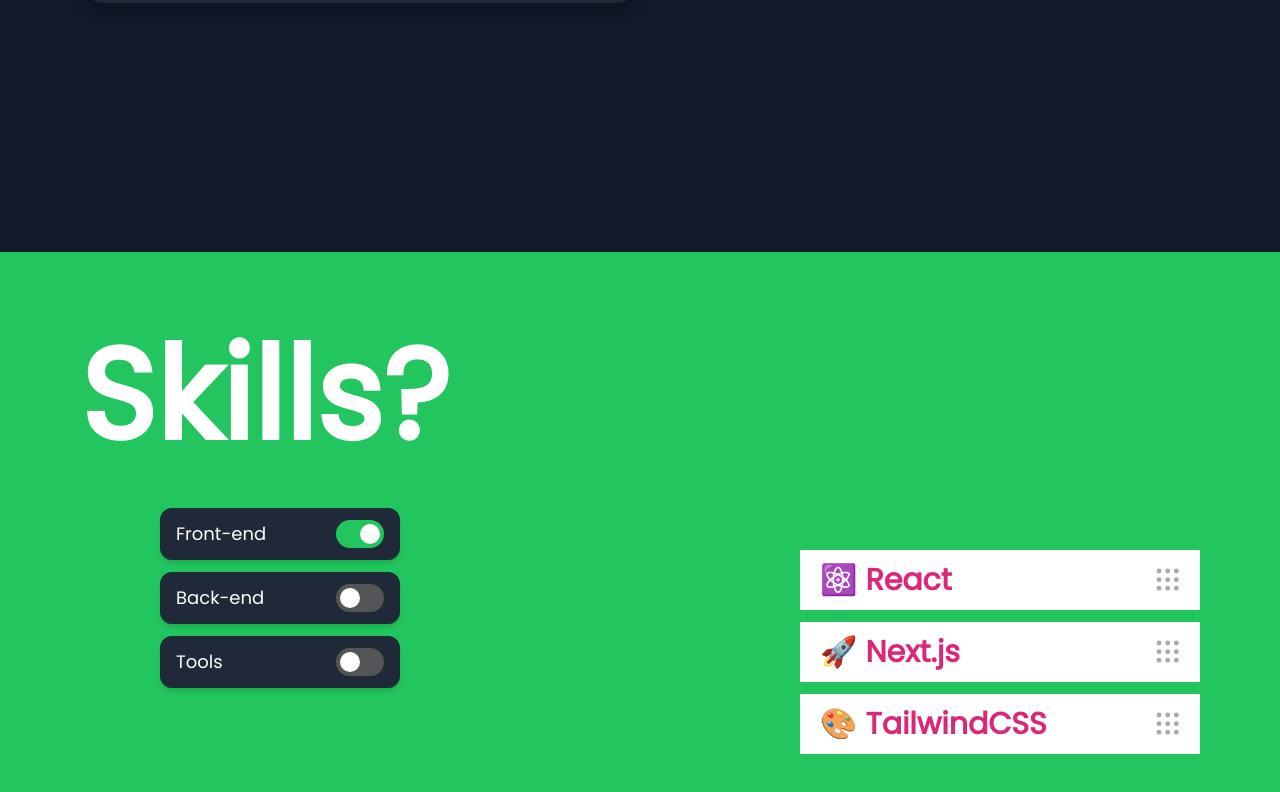
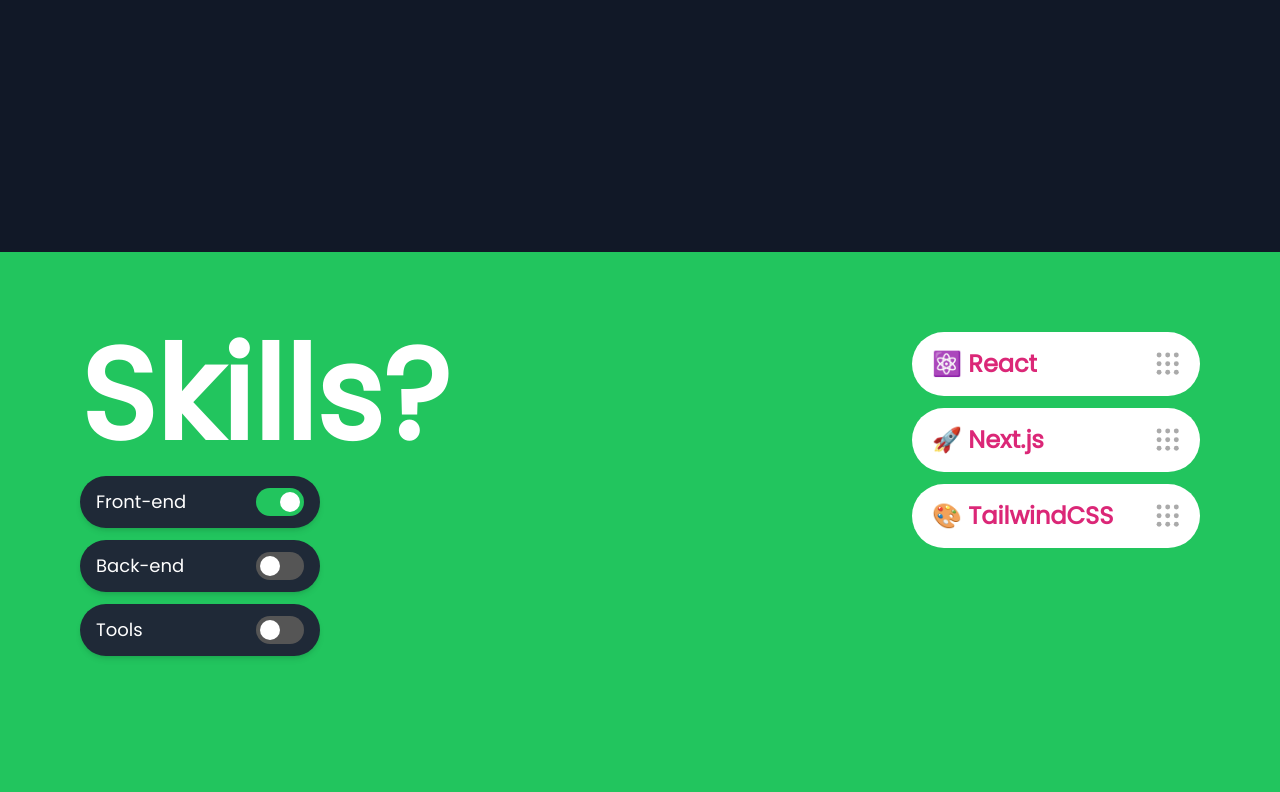
Before and after one commit to amema42/portfolio, a Next.js app: page / in a window 1280 px wide. Shown: the part 548-1340 px from the top of the page. Built offline with nearby package versions, Linux system fonts and the light colour scheme.

Commit message:
feat: Skills v2.0

```diff
--- a/src/app/page.tsx
+++ b/src/app/page.tsx
@@ -1,10 +1,20 @@
+// Home.tsx
 "use client";
 
 import SectionWrapper from "@/components/SectionWrapper";
 import FAQ from "@/components/FAQ";
 import SkillsList from "@/components/SkillsList";
+import SkillsToggle from "@/components/SkillsToggle";
+import { useState } from "react";
 
 export default function Home() {
+  // Stato per i filtri
+  const [filters, setFilters] = useState({
+    frontend: true,
+    backend: false,
+    tools: false,
+  });
+
   return (
     <main className="flex flex-col w-full">
       {/* About */}
@@ -14,7 +24,11 @@
 
       {/* Skills */}
       <SectionWrapper title="Skills?" bgColor="bg-green-500">
-        <SkillsList />
+        {/* UN SOLO TOGGLE */}
+        <SkillsToggle onToggle={(newFilters) => setFilters(newFilters)} />
+
+        {/* Passo i filtri al componente SkillsList */}
+        <SkillsList activeFilters={filters} />
       </SectionWrapper>
     </main>
   );
--- a/src/components/FAQ.tsx
+++ b/src/components/FAQ.tsx
@@ -52,8 +52,8 @@
   ];
 
   return (
-    <div className="flex justify-center items-center">
-      <div className="max-w-2xl w-full bg-gray-800 text-white rounded-3xl shadow-lg overflow-hidden p-6">
+    <div className="w-full">
+      <div className="w-full bg-gray-800 text-white rounded-3xl shadow-lg overflow-hidden p-6">
         {faqs.map((faq, index) => (
           <FAQItem key={index} {...faq} />
         ))}
--- a/src/components/SectionWrapper.tsx
+++ b/src/components/SectionWrapper.tsx
@@ -12,15 +12,16 @@
   const childrenArray = Array.isArray(children) ? children : [children];
 
   return (
-    <section className={`min-h-screen ${bgColor} w-full relative px-20 py-20`}>
-      {/* Contenitore per titolo + toggle */}
-      <div className="flex flex-col w-1/2">
-        <h2 className="text-9xl font-bold text-white">{title}</h2>
-        <div className="mt-12">{childrenArray[0]}</div> {/* Qui mettiamo i toggle */}
+    <section className={`min-h-screen ${bgColor} w-full px-20 py-20`}>
+      <div className="flex flex-row justify-between items-start h-full gap-20">
+        <div className="w-1/2">
+          <h2 className="text-9xl font-bold text-white">{title}</h2>
+          {Array.isArray(children) && children[0]}
+        </div>
+        <div className="w-1/2 flex flex-col items-end">
+          {Array.isArray(children) ? children[1] : children}
+        </div>
       </div>
-
-      {/* Contenitore per la lista delle skills */}
-      <div className="w-1/2 flex items-center">{childrenArray[1]}</div>
     </section>
   );
 }
--- a/src/components/SkillItem.tsx
+++ b/src/components/SkillItem.tsx
@@ -20,9 +20,9 @@
       style={{ boxShadow, y }}
       dragListener={false}
       dragControls={dragControls}
-      className="flex justify-between items-center bg-white text-pink-600 px-5 py-3 shadow-md cursor-pointer"
+      className="flex justify-between rounded-full items-center bg-white text-pink-600 px-5 py-3 shadow-md cursor-pointer w-72 min-h-16"
     >
-      <span className="text-3xl">{skill.emoji} <strong>{skill.name}</strong></span>
+      <span className="text-2xl whitespace-nowrap overflow-hidden text-ellipsis">{skill.emoji} <strong>{skill.name}</strong></span>
       <DragIcon dragControls={dragControls} />
     </Reorder.Item>
   );
--- /dev/null
+++ b/src/components/Skills.tsx
@@ -0,0 +1,25 @@
+// components/Skills.tsx
+"use client";
+
+import { useState, useCallback } from 'react';
+import SkillsToggle from './SkillsToggle';
+import SkillsList from './SkillsList';
+
+export default function Skills() {
+  const [filters, setFilters] = useState({
+    frontend: true,
+    backend: false,
+    tools: false,
+  });
+
+  const handleToggle = useCallback((newFilters: typeof filters) => {
+    setFilters(newFilters);
+  }, []);
+
+  return (
+    <>
+      <SkillsToggle onToggle={handleToggle} />
+      <SkillsList activeFilters={filters} />
+    </>
+  );
+}
--- a/src/components/SkillsList.tsx
+++ b/src/components/SkillsList.tsx
@@ -1,9 +1,9 @@
+// SkillsList.tsx
 "use client";
 
-import { useState, useCallback } from "react";
+import { useState, useEffect } from "react";
 import { Reorder } from "framer-motion";
 import { SkillItem } from "./SkillItem";
-import SkillsToggle from "./SkillsToggle";
 
 const allSkills = {
   frontend: [
@@ -23,34 +23,48 @@
   ],
 };
 
-export default function SkillsList() {
-  const [selectedSkills, setSelectedSkills] = useState(allSkills.frontend);
+interface Filters {
+  frontend: boolean;
+  backend: boolean;
+  tools: boolean;
+}
 
-  const handleToggle = useCallback((filters: { frontend: boolean; backend: boolean; tools: boolean }) => {
+interface SkillsListProps {
+  activeFilters: Filters; // riceviamo i filtri dal padre
+}
+
+export default function SkillsList({ activeFilters }: SkillsListProps) {
+  const [selectedSkills, setSelectedSkills] = useState(() => {
+    // Inizialmente, se vuoi che parta con solo "frontend" attivo:
+    return allSkills.frontend;
+  });
+
+  // Ogni volta che cambiano i filtri, ricalcoliamo la lista delle skill
+  useEffect(() => {
     const newSkills = [
-      ...(filters.frontend ? allSkills.frontend : []),
-      ...(filters.backend ? allSkills.backend : []),
-      ...(filters.tools ? allSkills.tools : []),
+      ...(activeFilters.frontend ? allSkills.frontend : []),
+      ...(activeFilters.backend ? allSkills.backend : []),
+      ...(activeFilters.tools ? allSkills.tools : []),
     ];
     setSelectedSkills(newSkills);
-  }, []);
+  }, [activeFilters]);
 
   const handleReorder = (newOrder: typeof selectedSkills) => {
     setSelectedSkills(newOrder);
   };
 
   return (
-    <div className="flex flex-col items-start w-full pl-20">
-      <div className="w-full">
-        <SkillsToggle onToggle={handleToggle} />
-      </div>
-      <div className="absolute right-20 top-1/2 -translate-y-1/2 w-[400px]">
-        <Reorder.Group axis="y" values={selectedSkills} onReorder={handleReorder} className="space-y-3">
-          {selectedSkills.map((skill) => (
-            <SkillItem key={skill.id} skill={skill} />
-          ))}
-        </Reorder.Group>
-      </div>
+    <div>
+      <Reorder.Group
+        axis="y"
+        values={selectedSkills}
+        onReorder={handleReorder}
+        className="space-y-3 w-full"
+      >
+        {selectedSkills.map((skill) => (
+          <SkillItem key={skill.id} skill={skill} />
+        ))}
+      </Reorder.Group>
     </div>
   );
 }
--- a/src/components/SkillsToggle.tsx
+++ b/src/components/SkillsToggle.tsx
@@ -13,7 +13,7 @@
   return (
     <MotionConfig transition={{ duration: 0.3, ease: "easeOut" }}>
       <motion.div
-        className="flex items-center justify-between w-60 bg-gray-800 text-white px-4 py-3 rounded-xl cursor-pointer shadow-md"
+        className="flex items-center justify-between w-60 bg-gray-800 text-white px-4 py-3 rounded-full cursor-pointer shadow-md"
         onClick={onClick}
       >
         <span className="text-lg">{label}</span>
@@ -51,7 +51,7 @@
   };
 
   return (
-    <div className="space-y-3 w-[280px]">
+    <div className=" mt-4 space-y-3 w-[280px]">
       <ToggleSwitch label="Front-end" isActive={activeFilters.frontend} onClick={() => toggleCategory("frontend")} />
       <ToggleSwitch label="Back-end" isActive={activeFilters.backend} onClick={() => toggleCategory("backend")} />
       <ToggleSwitch label="Tools" isActive={activeFilters.tools} onClick={() => toggleCategory("tools")} />
```
Also changed, not shown: src/components/code.txt.
